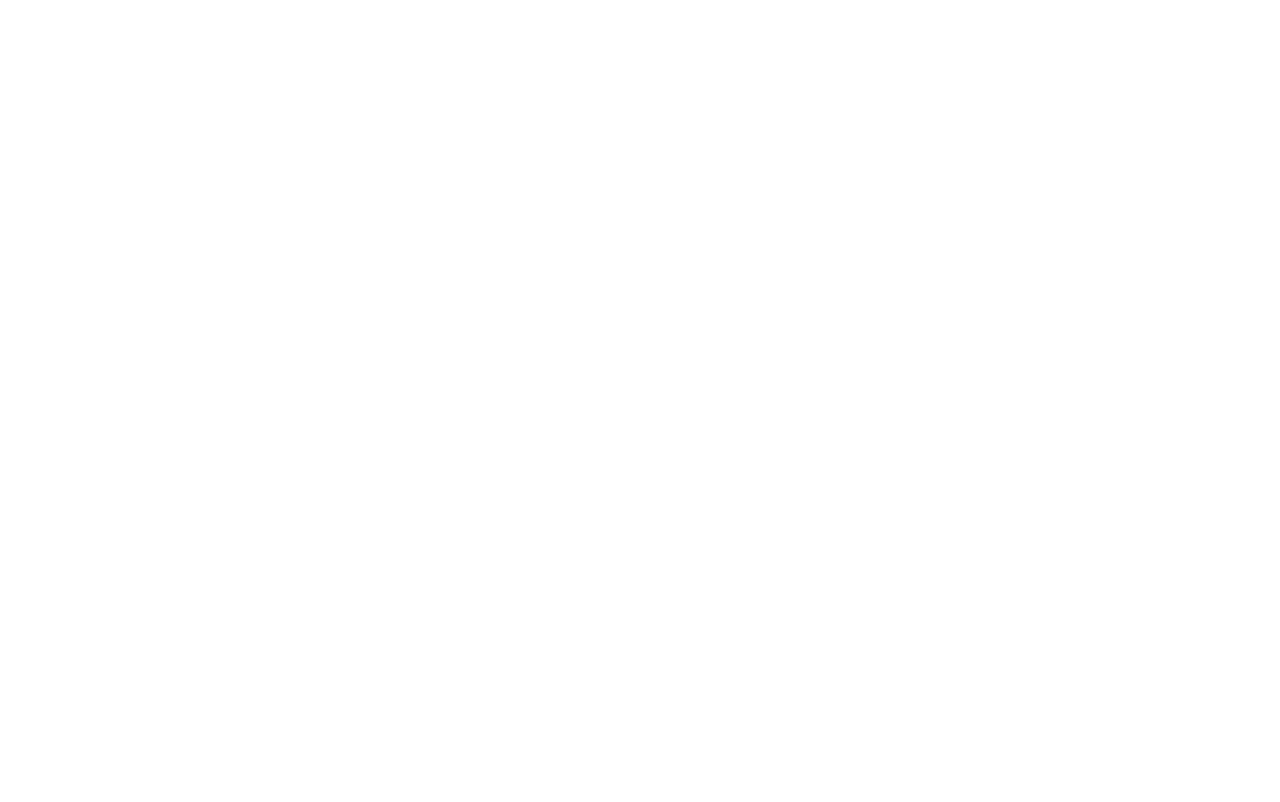
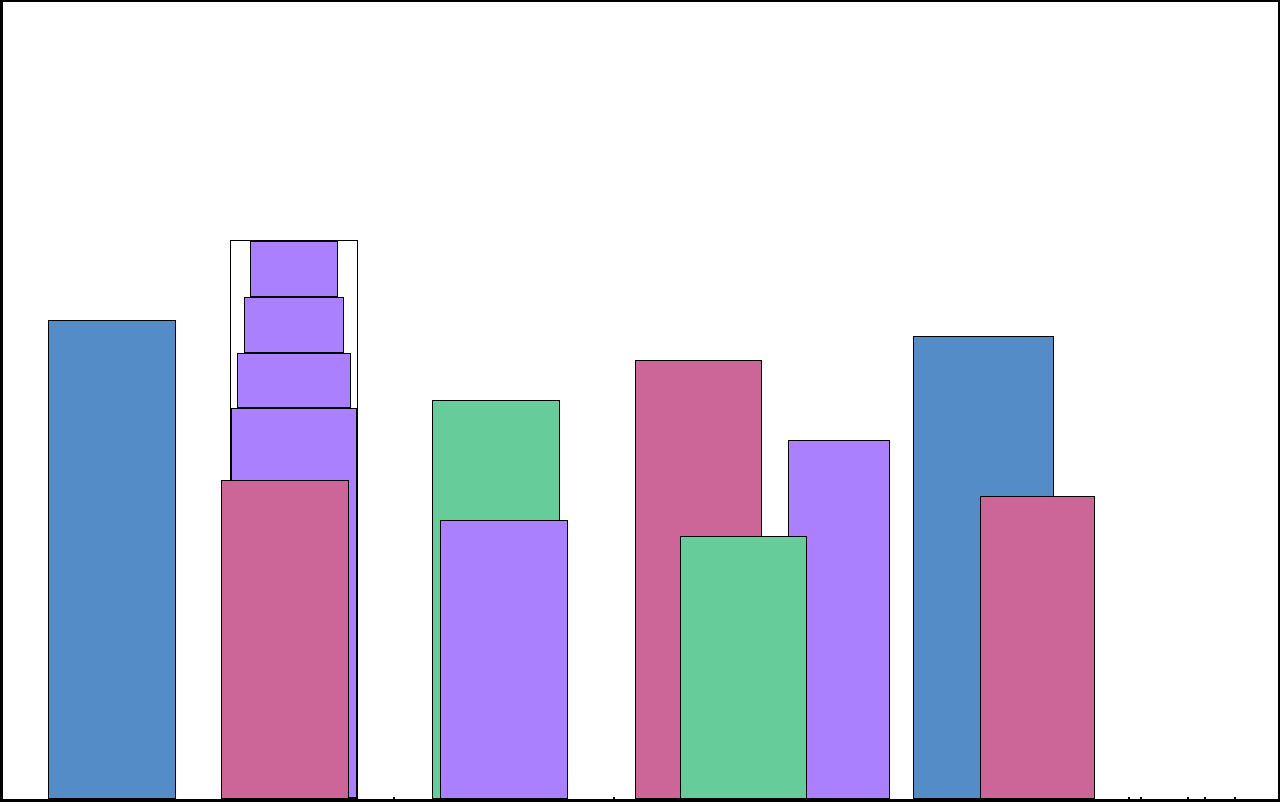
Before and after one commit to celiceceron/citySkylineProject, a plain HTML site: page index.html in a window 1280 px wide. Drawn offline with Linux system fonts and the light colour scheme.

Commit message:
css e html

```diff
--- a/index.html
+++ b/index.html
@@ -1,11 +1,44 @@
 <!DOCTYPE html>
 <html lang="en">
-  <head>
+
+<head>
     <meta charset="UTF-8">
     <title>City Skyline</title>
     <link href="styles.css" rel="stylesheet" />
-  </head>
+</head>
 
-  <body>
-  </body>
+<body>
+    <div class="background-buildings">
+        <div></div>
+        <div></div>
+        <div class="bb1">
+            <div class="bb1a"></div>
+            <div class="bb1b"></div>
+            <div class="bb1c"></div>
+            <div class="bb1d"></div>
+        </div>
+        <div class="bb2"></div>
+        <div class="bb3"></div>
+        <div></div>
+        <div class="bb4"></div>
+        <div></div>
+        <div></div>
+    </div>
+    <div class="foreground-buildings">
+        <div class="fb1"></div>
+        <div class="fb2"></div>
+        <div></div>
+        <div class="fb3"></div>
+        <div></div>
+        <div class="fb4"></div>
+        <div class="fb5"></div>
+        <div class="fb6"></div>
+        <div></div>
+        <div></div>
+        <div></div>
+    </div>
+
+    </div>
+</body>
+
 </html>
--- a/styles.css
+++ b/styles.css
@@ -0,0 +1,119 @@
+:root {
+    --building-color1: #aa80ff;
+    --building-color2: #66cc99;
+    --building-color3: #cc6699;
+    --building-color4: #538cc6;
+}
+
+* {
+    border: 1px solid black;
+    box-sizing: border-box;
+}
+
+body {
+    height: 100vh;
+    margin: 0;
+    overflow: hidden;
+}
+
+.background-buildings,
+.foreground-buildings {
+    width: 100%;
+    height: 100%;
+    display: flex;
+    align-items: flex-end;
+    justify-content: space-evenly;
+    position: absolute;
+    top: 0;
+}
+
+.bb1 {
+    width: 10%;
+    height: 70%;
+    flex-direction: column;
+    display: flex;
+    align-items: center;
+}
+
+.bb1a {
+    width: 70%;
+    height: 10%;
+    background-color: var(--building-color1);
+}
+
+.bb1b {
+    width: 80%;
+    height: 10%;
+    background-color: var(--building-color1);
+}
+
+.bb1c {
+    width: 90%;
+    height: 10%;
+    background-color: var(--building-color1);
+}
+
+.bb1d {
+    width: 100%;
+    height: 70%;
+    background-color: var(--building-color1);
+}
+
+.bb2 {
+    width: 10%;
+    height: 50%;
+    background-color: var(--building-color2);
+}
+
+.bb3 {
+    width: 10%;
+    height: 55%;
+    background-color: var(--building-color3);
+}
+
+.bb4 {
+    width: 11%;
+    height: 58%;
+    background-color: var(--building-color4);
+}
+
+
+.fb1 {
+    width: 10%;
+    height: 60%;
+    background-color: var(--building-color4);
+}
+
+.fb2 {
+    width: 10%;
+    height: 40%;
+    background-color: var(--building-color3);
+}
+
+.fb3 {
+    width: 10%;
+    height: 35%;
+    background-color: var(--building-color1);
+}
+
+.fb4 {
+    width: 8%;
+    height: 45%;
+    background-color: var(--building-color1);
+    position: relative;
+    left: 10%;
+}
+
+.fb5 {
+    width: 10%;
+    height: 33%;
+    background-color: var(--building-color2);
+    position: relative;
+    right: 10%;
+}
+
+.fb6 {
+    width: 9%;
+    height: 38%;
+    background-color: var(--building-color3);
+}
```
